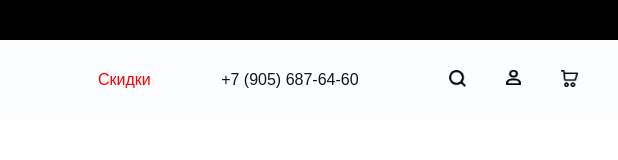
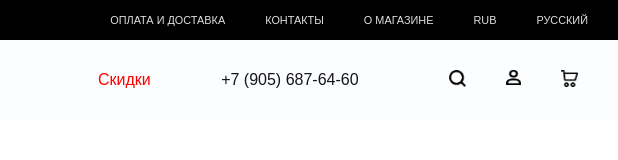
Before and after one commit to nik19ta/art, a website: page public/html/catalog.html in a window 1280 px wide. Shown: the full height of the page, 662-1280 px from the left. Drawn offline with Linux system fonts and the light colour scheme; no server answers.

Commit message:
Стилизация для pre_header

```diff
--- a/public/html/catalog.html
+++ b/public/html/catalog.html
@@ -14,7 +14,11 @@
 
 <body>
     <div class="pre_header">
-
+        <a class="pre_header__link" href="">Оплата и доставка</a>
+        <a class="pre_header__link" href="">Контакты</a>
+        <a class="pre_header__link" href="">О магазине</a>
+        <a class="pre_header__link" href="">RUB</a>
+        <a class="pre_header__link" href="">Русский</a>
     </div>
     <header id="header">
         <div class="links">
--- a/public/stylesheets/main.css
+++ b/public/stylesheets/main.css
@@ -337,16 +337,7 @@ header {
     width: 100%;
 }
 
-.pre_header{
-    position: absolute;
-    top: 0;
-    height: 40px;
-    width: 100%;
-    background-color: #000;
-    z-index: 5 !important;
-    color: #fff;
-    font-size: .875rem;
-}
+
 .get_peoduct__img{
     width: 585px;
     border-radius: 2px;
@@ -397,3 +388,24 @@ header {
     top: 20px;
     transition: width .200s linear;
 }
+.pre_header {
+    position: absolute;
+    top: 0;
+    height: 40px;
+    width: 100%;
+    background-color: #000;
+    z-index: 5 !important;
+    gap: 40px;
+    font-size: .875rem;
+    display: flex;
+    justify-content: flex-end;
+    align-items: center;
+    padding-left: 30px;
+    padding-right: 30px;
+}
+.pre_header__link{
+    font-size: 0.68rem;
+    text-transform: uppercase;
+    line-height: 40px;
+    color: #dfdfdf !important;
+}
```
Also changed, not shown: public/html/index.html (+5 -1 lines), public/html/product.html (+5 -1 lines).
